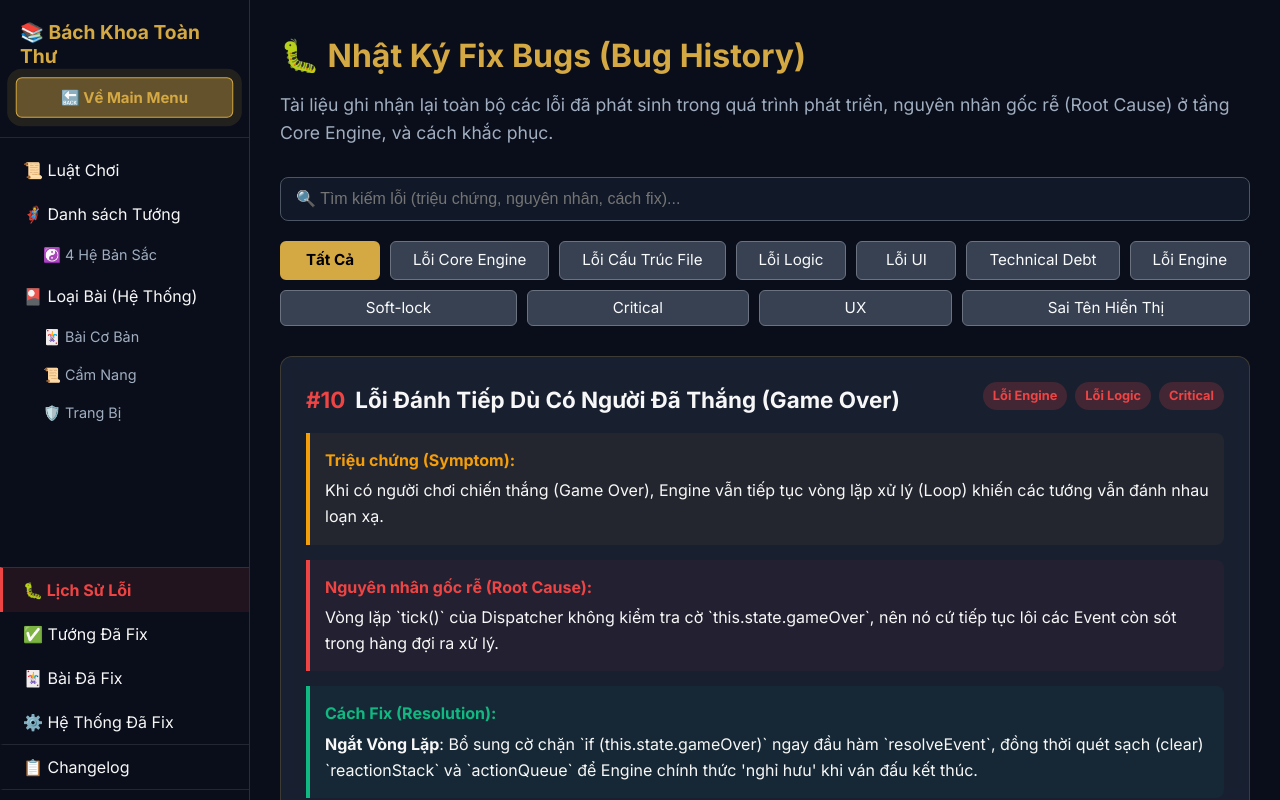
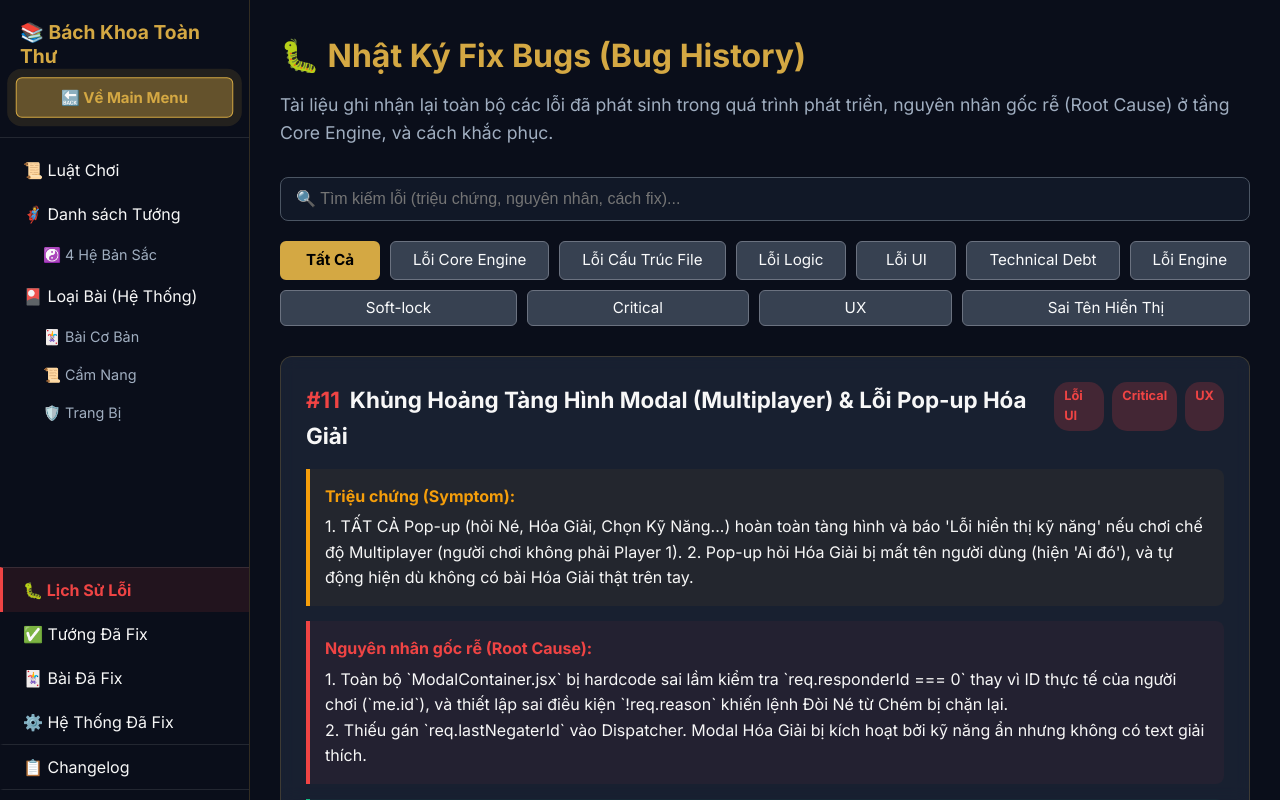
Before and after one commit to huynhhieutravel/game-the-bai-tuong-vietnam, a React (Vite) app in the folder client/: page /wiki/bugs in a window 1280 px wide. Built offline with nearby package versions, Linux system fonts and the light colour scheme.

Commit message:
docs(wiki): split ModalContainer bugs into #11 and consolidate log issues into #6

```diff
--- a/client/src/components/wiki/BugHistory.jsx
+++ b/client/src/components/wiki/BugHistory.jsx
@@ -49,11 +49,11 @@ const BUG_DATA = [
   },
   {
     id: 6,
-    title: "[Lỗi UI & Ghi Tên Log] Pop-up Modal, Invalid Date, và Thiếu giải thích Kỹ Năng",
-    labels: ["Lỗi UI", "UX", "Sai Tên Hiển Thị", "Critical"],
-    symptom: "1. TẤT CẢ Pop-up (hỏi Né, Hóa Giải, Chọn Kỹ Năng...) hoàn toàn tàng hình và báo 'Lỗi hiển thị kỹ năng' nếu chơi chế độ Multiplayer (người chơi không phải Player 1).\n2. Lỗi mất tên Hóa Giải ('Ai đó').\n3. Bảng Game Log hiển thị dòng `[Invalid Date]` hoặc `[DRAW] 1 rút 2 lá bài`.\n4. Log Game sát thương không giải thích là do kỹ năng gì.",
-    cause: "1. Toàn bộ `ModalContainer.jsx` bị hardcode sai lầm kiểm tra `req.responderId === 0` thay vì ID thực tế của người chơi (`me.id`), và thiết lập sai điều kiện `!req.reason` khiến các lệnh Đòi Né từ Chém (`reason: 'chem'`) bị rớt đài chặn lại.\n2. Lỗi log hiện đầy đủ tên tướng (lộ liễu, rối rắm).\n3. `Reducer.js` đẩy chuỗi String thuần túy thay vì Object `{timestamp}` vào `history`, và nhét thẳng ID gốc (0, 1) vào text.\n4. Lời thoại Log thiếu diễn giải nguyên nhân sát thương.",
-    fix: "- **Khắc phục Khủng hoảng Modal**: Càn quét và thay thế hàng loạt lệnh `req.responderId === 0` thành `req.responderId === me.id` trong `ModalContainer.jsx`. Nới lỏng điều kiện `ask_dodge` để chấp nhận `req.reason === 'chem'`.\n- **Khắc phục Modal & Tên Log**: Thêm giải thích kỹ năng ẩn vào Modal Hóa Giải. Gán `req.lastNegaterId` vào Dispatcher. Tự động thêm nhãn **(Đồng Minh)** / **(Kẻ Thù)**.\n- **Khắc phục Log Date & ID**: Đồng bộ đẩy Object vào `history`. Dịch ID thành `Người chơi X` trực tiếp trong Reducer.\n- **Minh Bạch Kỹ Năng**: Viết lại Log rõ ràng nguyên nhân: `bị Sét Đánh mất 2 Sinh Lực vì kỹ năng [Phạt Tội]`.",
+    title: "Lỗi Format Game Log, Invalid Date, Lộ Tên Tướng và Thiếu Giải Thích Kỹ Năng",
+    labels: ["Lỗi UI", "UX", "Sai Tên Hiển Thị"],
+    symptom: "1. Bảng Game Log hiển thị dòng `[Invalid Date]` hoặc các log rác như `[DRAW] 1 rút 2 lá bài`.\n2. Log Game sát thương không giải thích là do kỹ năng gì (vd: Sét đánh của Phạt Tội), làm người chơi hoang mang.\n3. Log Game hiện đầy đủ tên Tướng của đối thủ gây lộ liễu và rối rắm.",
+    cause: "1. `Reducer.js` đẩy chuỗi String thuần thay vì Object `{timestamp}` vào `history`, và nhét ID gốc (0, 1) vào text thay vì người chơi.\n2. Lời thoại Log thiếu diễn giải nguyên nhân sát thương.\n3. Dùng trực tiếp tên Tướng để render lên Log.",
+    fix: "- **Khắc phục Log Date & ID**: Đồng bộ đẩy Object vào `history`. Dịch ID thành `Người chơi X` trực tiếp trong Reducer.\n- **Minh Bạch Kỹ Năng**: Viết lại Log rõ ràng nguyên nhân: `bị Sét Đánh mất 2 Sinh Lực vì kỹ năng [Phạt Tội]`.\n- **Gọn gàng Tên Log**: Tự động tính toán góc nhìn của người chơi để thêm nhãn **(Đồng Minh)** / **(Kẻ Thù)** thay vì in tên Tướng.",
     status: "Fixed"
   },
   {
@@ -90,6 +90,15 @@ const BUG_DATA = [
     symptom: "Khi có người chơi chiến thắng (Game Over), Engine vẫn tiếp tục vòng lặp xử lý (Loop) khiến các tướng vẫn đánh nhau loạn xạ.",
     cause: "Vòng lặp `tick()` của Dispatcher không kiểm tra cờ `this.state.gameOver`, nên nó cứ tiếp tục lôi các Event còn sót trong hàng đợi ra xử lý.",
     fix: "**Ngắt Vòng Lặp**: Bổ sung cờ chặn `if (this.state.gameOver)` ngay đầu hàm `resolveEvent`, đồng thời quét sạch (clear) `reactionStack` và `actionQueue` để Engine chính thức 'nghỉ hưu' khi ván đấu kết thúc.",
+    status: "Fixed"
+  },
+  {
+    id: 11,
+    title: "Khủng Hoảng Tàng Hình Modal (Multiplayer) & Lỗi Pop-up Hóa Giải",
+    labels: ["Lỗi UI", "Critical", "UX"],
+    symptom: "1. TẤT CẢ Pop-up (hỏi Né, Hóa Giải, Chọn Kỹ Năng...) hoàn toàn tàng hình và báo 'Lỗi hiển thị kỹ năng' nếu chơi chế độ Multiplayer (người chơi không phải Player 1).\n2. Pop-up hỏi Hóa Giải bị mất tên người dùng (hiện 'Ai đó'), và tự động hiện dù không có bài Hóa Giải thật trên tay.",
+    cause: "1. Toàn bộ `ModalContainer.jsx` bị hardcode sai lầm kiểm tra `req.responderId === 0` thay vì ID thực tế của người chơi (`me.id`), và thiết lập sai điều kiện `!req.reason` khiến lệnh Đòi Né từ Chém bị chặn lại.\n2. Thiếu gán `req.lastNegaterId` vào Dispatcher. Modal Hóa Giải bị kích hoạt bởi kỹ năng ẩn nhưng không có text giải thích.",
+    fix: "- **Khắc phục Khủng hoảng Modal**: Càn quét thay thế hàng loạt lệnh `req.responderId === 0` thành `req.responderId === me.id` trong `ModalContainer.jsx`. Nới lỏng điều kiện `ask_dodge` để chấp nhận `req.reason === 'chem'`.\n- **Sửa Modal Hóa Giải**: Thêm dòng chữ giải thích kỹ năng ẩn (như Linh Giám) vào Modal. Gán `req.lastNegaterId` vào Dispatcher.",
     status: "Fixed"
   }
 ];
```
